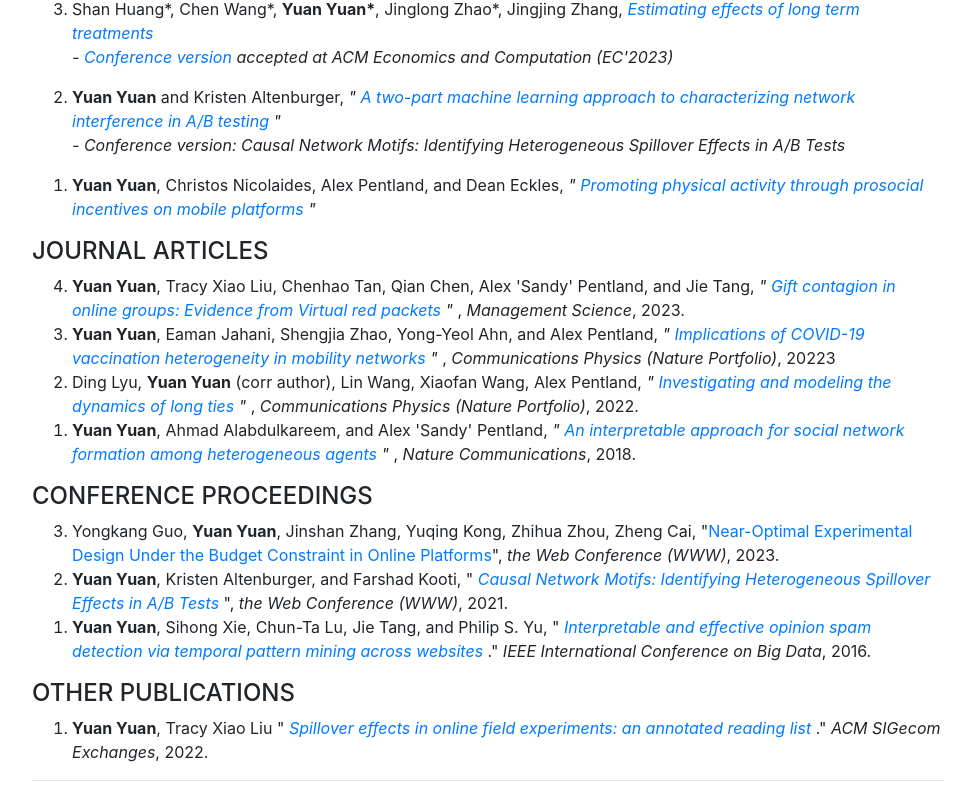
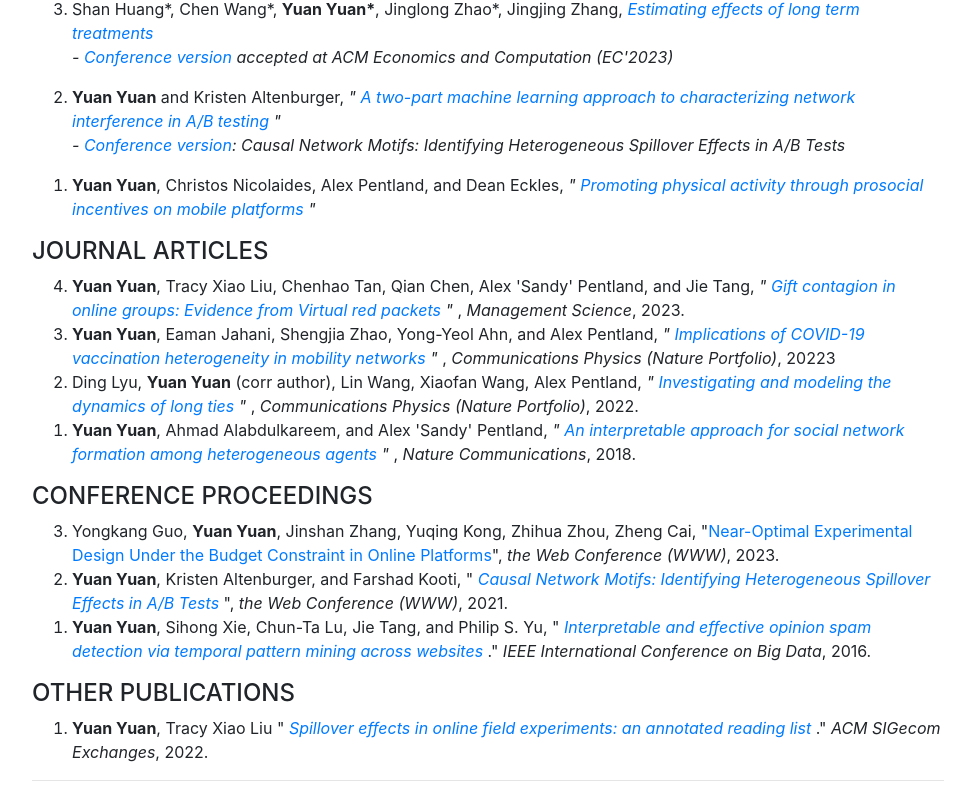
Before and after one commit to yuany94/yuany94.github.io, a website with bundled scripts: page index.html in a window 1280 px wide. Shown: the part 1114-1915 px from the top of the page, without its empty margins (288-1263 px from the left). Built offline with nearby package versions, Linux system fonts and the light colour scheme; a web font is replaced by a local one.

Commit message:
Update index.html

```diff
--- a/index.html
+++ b/index.html
@@ -167,7 +167,7 @@
         "<a href="https://papers.ssrn.com/sol3/papers.cfm?abstract_id=4212172">
         A two-part machine learning approach to characterizing network interference in A/B testing
         </a>"
-	      <p> - Conference version: Causal Network Motifs: Identifying Heterogeneous Spillover Effects in A/B Tests
+	      <p> - <a href="https://dl.acm.org/doi/10.1145/3442381.3449845">Conference version</a>: Causal Network Motifs: Identifying Heterogeneous Spillover Effects in A/B Tests
 	      </p>
       </em>
     </li>
```
